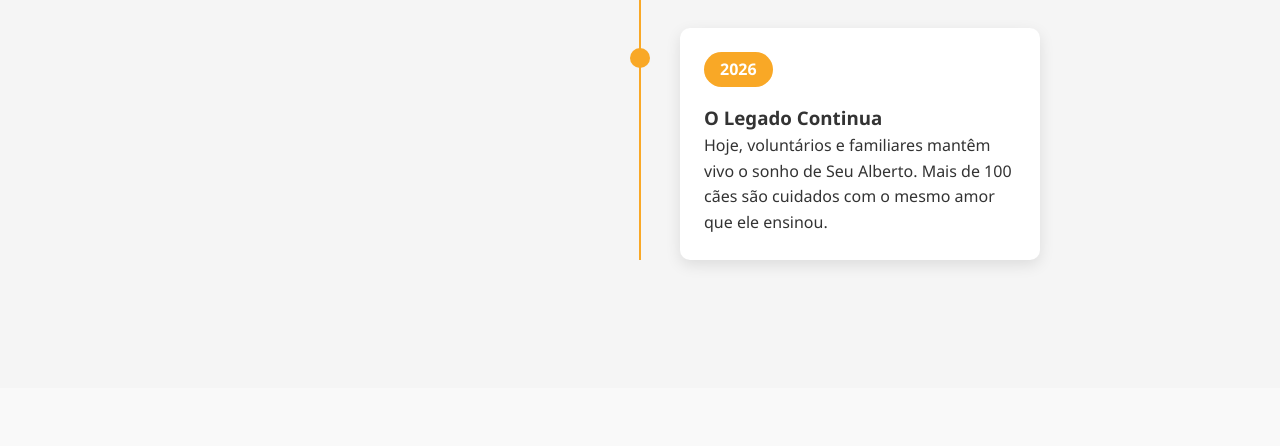
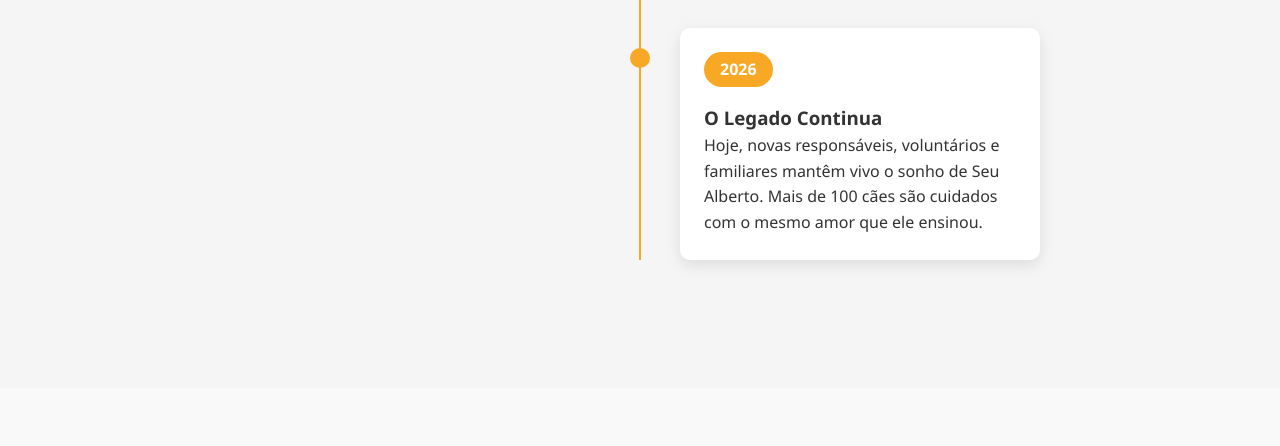
Before and after one commit to Leticinha007/Site-Abrigo-de-Seu-Alberto, a plain HTML site: page sobre.html in a window 1280 px wide. Shown: the part 4980-5426 px from the top of the page. Drawn offline with Linux system fonts and the light colour scheme.

```diff
--- a/sobre.html
+++ b/sobre.html
@@ -462,7 +462,7 @@
                     <div class="timeline-content">
                         <span class="timeline-year">2026</span>
                         <h3>O Legado Continua</h3>
-                        <p>Hoje, voluntários e familiares mantêm vivo o sonho de Seu Alberto. Mais de 100 cães são cuidados com o mesmo amor que ele ensinou.</p>
+                        <p>Hoje, novas responsáveis, voluntários e familiares mantêm vivo o sonho de Seu Alberto. Mais de 100 cães são cuidados com o mesmo amor que ele ensinou.</p>
                     </div>
                 </div>
             </div>
```
